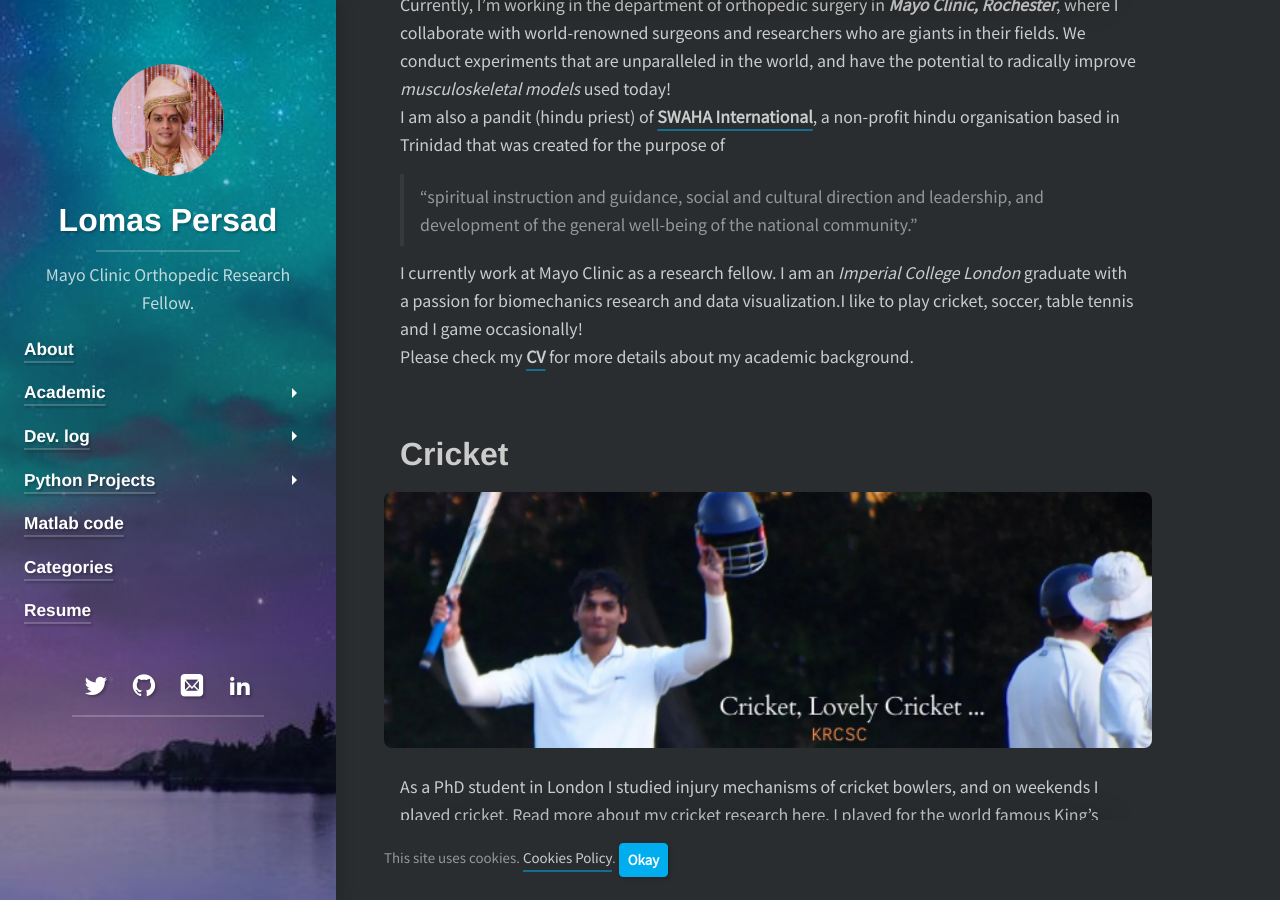
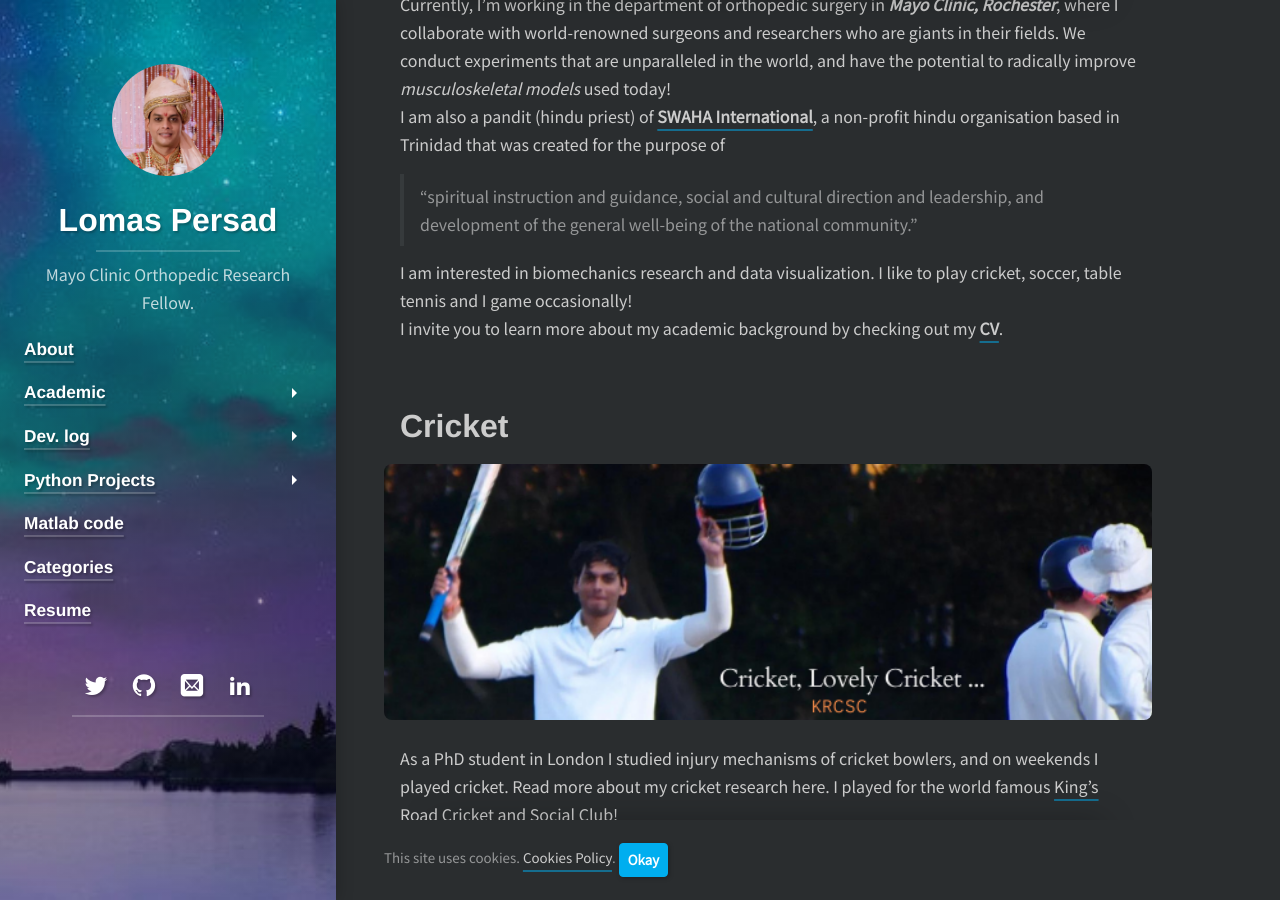
Before and after one commit to LomasPersad/LomasPersad.github.io_old, a Jekyll site: the page built from about.md, in a window 1280 px wide and 900 px high, scrolled down 369 px. Built offline with Jekyll 4.4.1, drawn with Linux system fonts in a browser that asks for light colours; cached includes are drawn as plain includes; nearby versions of some CDN libraries; some web fonts are replaced; library files that are not in the unit come from our copies; some of the changed text lies outside the part shown.

Commit message:
Update about.md

```diff
--- a/about.md
+++ b/about.md
@@ -16,8 +16,8 @@ I am also a pandit (hindu priest) of [**SWAHA International**](https://www.swaha
 > leadership, and development of the general well-being of the national
 > community."
 
-I currently work at Mayo Clinic as a research fellow. I am an *Imperial College London* graduate  with a passion for biomechanics research and data visualization.I like to play cricket, soccer, table tennis and I game occasionally!<br>
-Please check my **[CV]** for more details about my academic background.
+I am interested in  biomechanics research and data visualization. I like to play cricket, soccer, table tennis and I game occasionally!<br>
+I invite you to learn more about my academic background by checking out my **[CV]**.
 
 
 
@@ -36,12 +36,15 @@ I played for the world famous [King's Road Cricket and Social Club!](https://www
 
 
 
-### <center> Cricket cap presentation </center>
+<!--- ### <center> Cricket cap presentation </center> -->
  ![placeholder](/assets/img/about/lomascap.webp){:.lead width="800" height="100" loading="lazy"}
-### <center>  Great memories at    <a href="https://www.krcsc.co.uk/first-day-lomas-clapped-pitch-hitting-96-kings-road-attck-rips-badgers/" style="text-align:center">KRCSC</a></center>
+ Cricket cap presentation
+ {:.figcaption}
+
+<!--- ### <center>  Great memories at    <a href="https://www.krcsc.co.uk/first-day-lomas-clapped-pitch-hitting-96-kings-road-attck-rips-badgers/" style="text-align:center">KRCSC</a></center>   -->
  ![placeholder](/assets/img/about/clap.webp){:.lead width="800" height="100" loading="lazy"}
-Great memories at [KRCSC](https://www.krcsc.co.uk/first-day-lomas-clapped-pitch-hitting-96-kings-road-attck-rips-badgers/)
-{:.figcaption}
+ Great memories at [KRCSC](https://www.krcsc.co.uk/first-day-lomas-clapped-pitch-hitting-96-kings-road-attck-rips-badgers/)
+ {:.figcaption}
 
 
 <!--- ![placeholder](/assets/img/about/lomascap.webp)  -->
@@ -70,8 +73,6 @@ Lomas persad is great[^1]
 
 ## An Impressive Portfolio
 A portfolio that's guaranteed to be impressive — no matter what you put into it.
-
-
 
 
 ## Just Markdown
```
